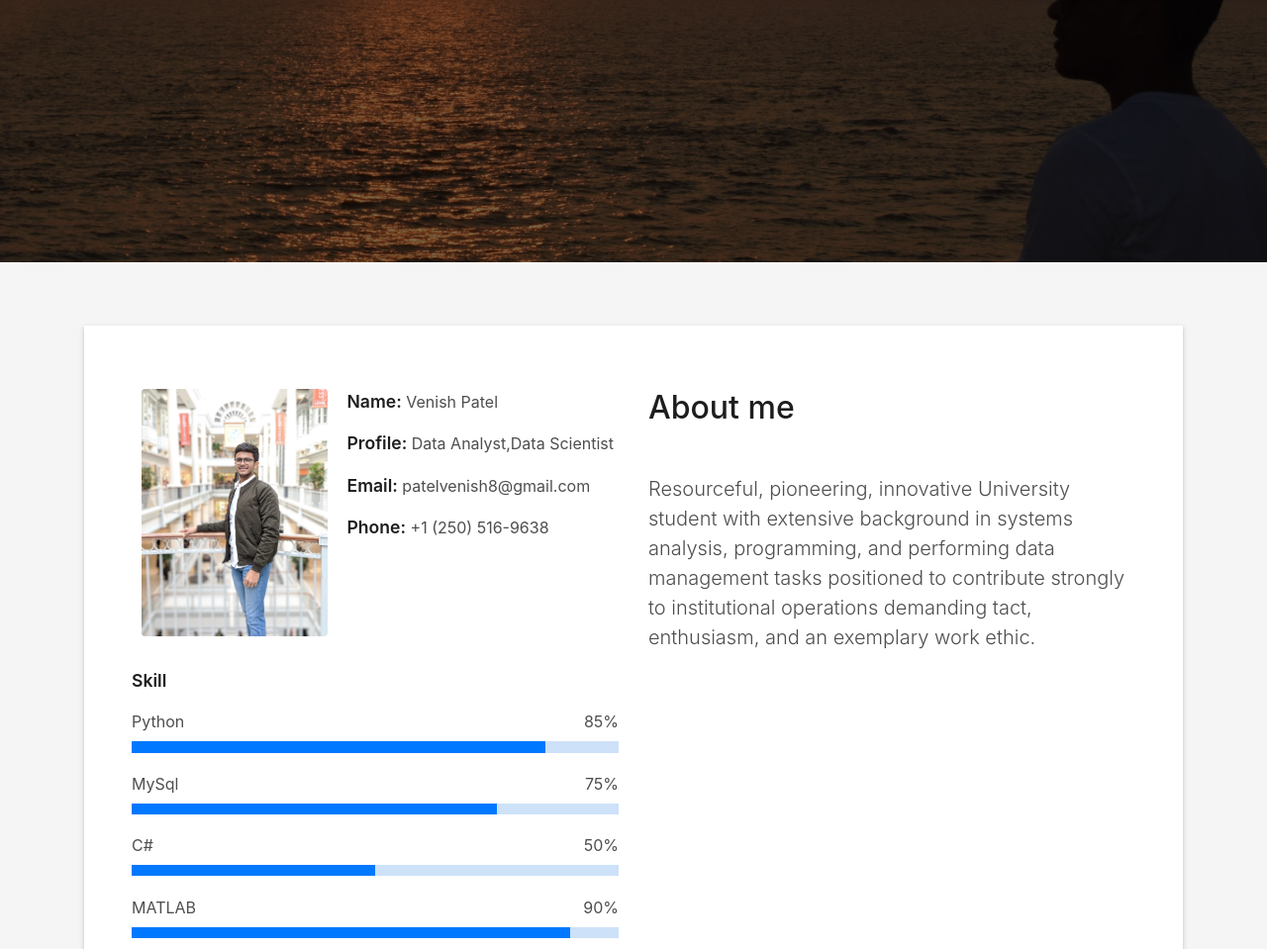
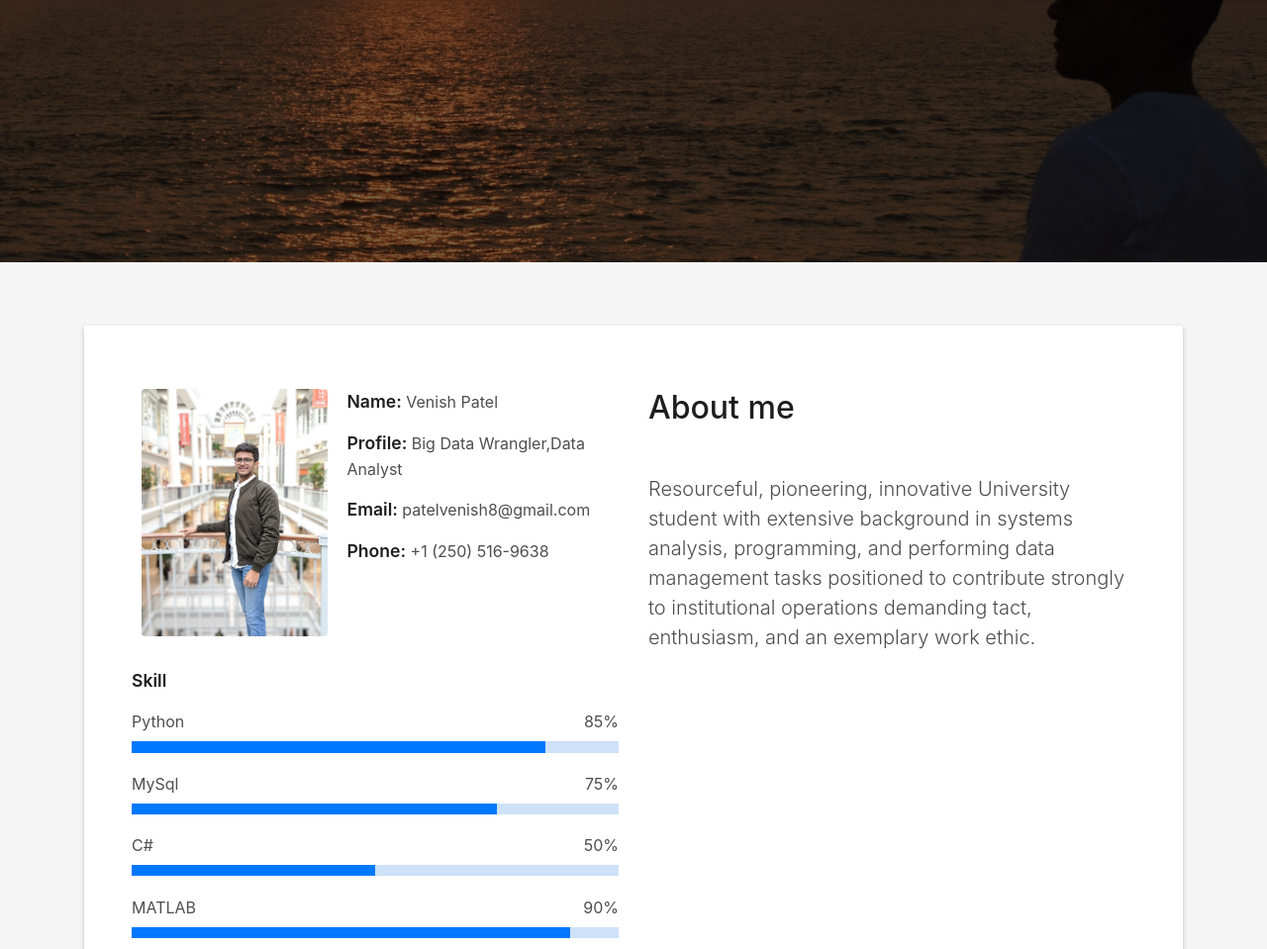
Before and after one commit to patel-venish/MyPortfolio, a plain HTML site: page index.html in a window 1280 px wide. Shown: the part 535-1494 px from the top of the page at 99% size. Drawn offline with Linux system fonts and the light colour scheme; files whose address does not match are found by name.

Commit message:
Update index.html

```diff
--- a/index.html
+++ b/index.html
@@ -108,7 +108,7 @@
                   <div class="col-sm-6 col-md-7">
                     <div class="about-info">
                       <p><span class="title-s">Name: </span> <span>Venish Patel</span></p>
-                      <p><span class="title-s">Profile: </span> <span>Data Analyst,Data Scientist</span></p>
+                      <p><span class="title-s">Profile: </span> <span>Big Data Wrangler,Data Analyst</span></p>
                       <p><span class="title-s">Email: </span> <span>patelvenish8@gmail.com </span></p>
                       <p><span class="title-s">Phone: </span> <span>+1 (250) 516-9638 </span></p>
                     </div>
```
